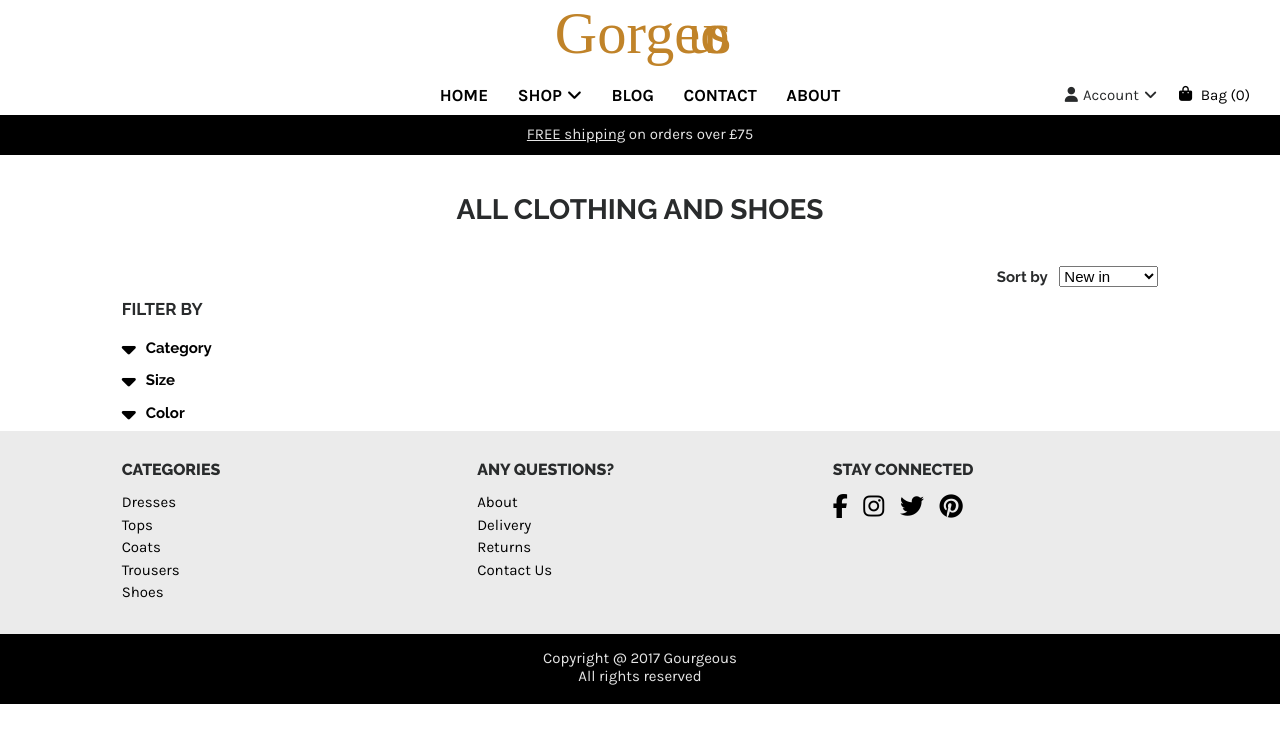
After one commit to tatjanakolhapure/gorgeous-online-shop, a Django app: template templates/products_list.html in a window 1280 px wide. The commit adds this page. Shown: the top 743 px of the page. Run offline with Django 3.2, Linux system fonts and the light colour scheme; the template is opened without the code that fills it, so the values that code supplies are empty; some libraries are stand-ins or nearby versions.

Commit message:
add products list html and style it

```diff
--- a/static/css/custom.css
+++ b/static/css/custom.css
@@ -1193,3 +1193,111 @@ body {
         margin-bottom: 0;
     }
 }
+
+/* Products page */
+
+#products-content {
+    margin: 0 auto;
+}
+
+#sort-products {
+    float: right;
+}
+
+#sort-products label,
+#filters-container h3,
+.filter-header h5 {
+    font-family: 'Raleway', sans-serif;
+    font-weight: 700;
+}
+
+#sort-products label {
+    margin-right: 8px;
+    margin-bottom: 12px;
+}
+
+#filters-container h3 {
+    font-size: 1.133rem;
+    text-transform: uppercase;
+    margin-bottom: 15px;
+}
+
+.filter {
+    margin-bottom: 10px;
+}
+
+.filter-block label {
+    display: block;
+    text-transform: capitalize;
+}
+
+.filter-header {
+    margin-bottom: 10px;
+}
+
+.filter-header h5 {
+    font-size: 1rem;
+}
+
+.fa.fa-sort-desc {
+    font-size: 1.5rem;
+    vertical-align: inherit;
+    margin-right: 10px;
+}
+
+.filter-block {
+    max-height: 155px;
+    overflow: auto;
+    width: 120px;
+    border: 1px solid rgba(0,0,0,0.2);
+    padding: 10px;
+}
+
+.filter-block label {
+    margin-bottom: 2px;
+}
+
+.filter-block label:hover,
+.filter-block label:focus,
+.filter-block input:hover {
+    cursor: pointer;
+    text-decoration: underline;
+}
+
+.filter-block input {
+    margin-right: 10px;
+}
+
+#products-list {
+    margin-bottom: 60px;
+}
+
+.product {
+    display: inline-block;
+    width: 30.9%;
+    margin-bottom: 15px;
+    margin-left: 2%;
+    text-align: center;
+}
+
+.product:hover {
+    cursor: pointer;
+}
+
+.product__img {
+    height: auto;
+    width: 100%;
+    margin-bottom: 15px;
+}
+
+@media screen and (min-width: 992px) {
+    .filter-block {
+        width: 100%;
+    }
+}
+
+@media screen and (min-width: 1440px) {
+    .product {
+        width: 22.7%;
+    }
+}
--- /dev/null
+++ b/templates/products_list.html
@@ -0,0 +1,91 @@
+{% extends "base.html" %}
+{% load staticfiles %}
+
+{% block content %}
+    <div class="container-fluid">
+        <div class="row">
+           <div class="col">
+                <h1 class="heading heading--top">All clothing and shoes</h1>
+            </div>
+        </div>
+        <div class="row">
+            <div id="products-content" class="col-sm-12 col-xl-10">
+                <div class="row">
+                    <div class="col">
+                       <div id="sort-products">
+                           <label for="sort">Sort by</label>
+                           <select name="sort" id="sort">
+                               <option value="new-in">New in</option>
+                               <option value="low-to-high">Low to high</option>
+                               <option value="high-to-low">High to low</option>
+                           </select>
+                       </div>
+                   </div>
+                </div>
+                <div class="row">
+                    <div id="filters-container" class="col-2">
+                        <h3>Filter by</h3>
+                        <div id="filters" role="tablist" aria-multiselectable="true">
+                            <div class="filter">
+                                <div class="filter-header" role="tab" id="headingOne">
+                                    <h5 class="mb-0">
+                                        <a data-toggle="collapse" data-parent="#filters" href="#filter-category" aria-expanded="true" aria-controls="filter-category">
+                                            <i class="fa fa-sort-desc" aria-hidden="true"></i><span>Category</span>
+                                        </a>
+                                    </h5>
+                                </div>
+                                <div id="filter-category" class="collapse" role="tabpanel" aria-labelledby="headingOne">
+                                    <div class="filter-block">
+                                        {% for category in categories %}
+                                            <label><input type="checkbox" name="category" value="{{ category.category }}" {% if category in selected_categories %} checked {% endif %}>{{ category.category }}</label>
+                                        {% endfor %}
+                                    </div>
+                                </div>
+                            </div>
+                            <div class="filter">
+                                <div class="filter-header" role="tab" id="headingTwo">
+                                    <h5 class="mb-0">
+                                        <a class="collapsed" data-toggle="collapse" data-parent="#filters" href="#filter-size" aria-expanded="false" aria-controls="filter-size">
+                                            <i class="fa fa-sort-desc" aria-hidden="true"></i><span>Size</span>
+                                        </a>
+                                    </h5>
+                                </div>
+                                <div id="filter-size" class="collapse" role="tabpanel" aria-labelledby="headingTwo">
+                                    <div class="filter-block">
+                                        {% for size in sizes %}
+                                            <label><input type="checkbox" name="category" value="{{ size.size }}">{{ size.size }}</label>
+                                        {% endfor %}
+                                    </div>
+                                </div>
+                            </div>
+                            <div class="filter">
+                                <div class="filter-header" role="tab" id="headingThree">
+                                    <h5 class="mb-0">
+                                        <a class="collapsed" data-toggle="collapse" data-parent="#filters" href="#filter-color" aria-expanded="false" aria-controls="filter-color">
+                                            <i class="fa fa-sort-desc" aria-hidden="true"></i><span>Color</span>
+                                        </a>
+                                    </h5>
+                                </div>
+                                <div id="filter-color" class="collapse" role="tabpanel" aria-labelledby="headingThree">
+                                    <div class="filter-block">
+                                        {% for color in colors %}
+                                            <label><input type="checkbox" name="category" value="{{ color.color }}">{{ color.color }}</label>
+                                        {% endfor %}
+                                    </div>
+                                </div>
+                            </div>
+                        </div>
+                    </div>
+                    <div id="products-list" class="col-10">
+                        {% for product in products %}
+                            <a href="#" class="product">
+                                <img class="product__img" src="/media/{{ product.image.image }}" alt="">
+                                <p class="product-name">{{ product.product.name }}</p>
+                                <p class="product-price">£{{ product.product.price }}</p>
+                            </a>
+                        {% endfor %}
+                    </div>
+                </div>
+            </div>
+        </div>
+{% endblock %}
```
